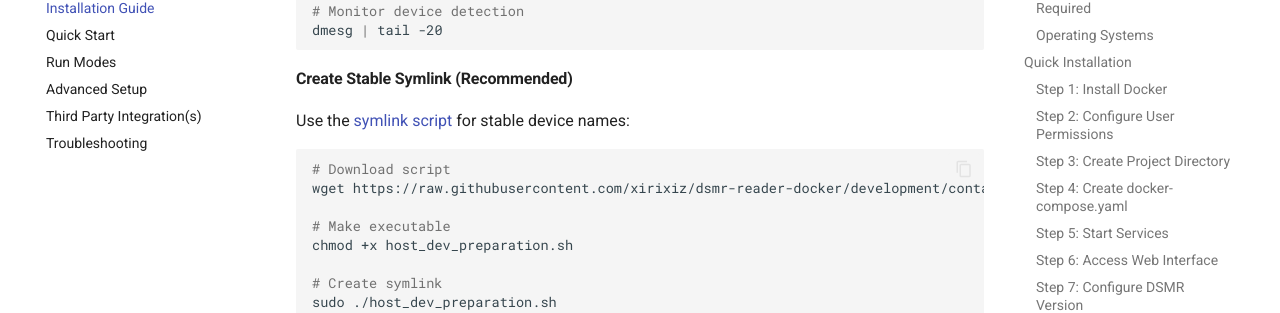
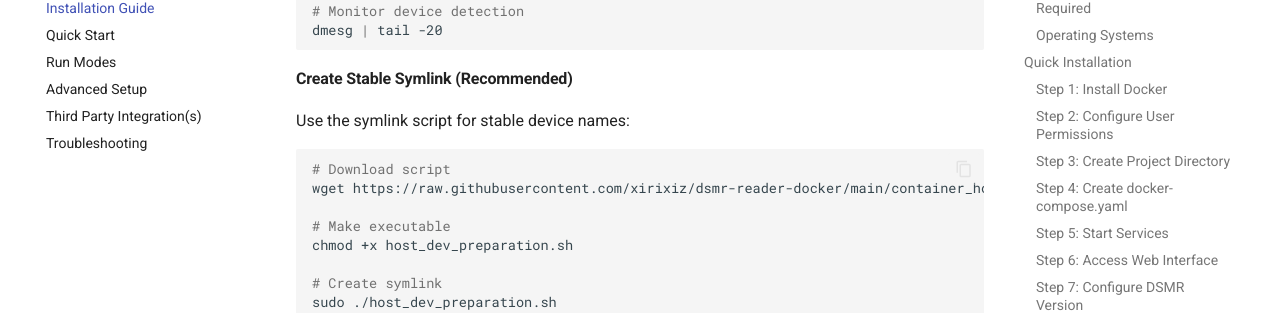
Before and after one commit to xirixiz/dsmr-reader-docker-docs, an MkDocs documentation site: the page built from docs/general/installation.md, in a window 1280 px wide and 900 px high, scrolled down 2920 px. Shown: the part 149-462 px from the top of the window. Built offline with MkDocs 1.6.1 and Material for MkDocs 9.7.7, drawn with Linux system fonts in a browser that asks for light colours; comment, search, counter and statistics services are not loaded; part of the change alters nothing that is shown.

Commit message:
update docs (still needs work)

````diff
--- a/docs/general/installation.md
+++ b/docs/general/installation.md
@@ -137,11 +137,11 @@ dmesg | tail -20
 
 #### Create Stable Symlink (Recommended)
 
-Use the [symlink script](../container_host_scripts/host_dev_setup.sh) for stable device names:
+Use the symlink script for stable device names:
 
 ```bash
 # Download script
-wget https://raw.githubusercontent.com/xirixiz/dsmr-reader-docker/development/container_host_scripts/host_dev_setup.sh
+wget https://raw.githubusercontent.com/xirixiz/dsmr-reader-docker/main/container_host_scripts/host_dev_setup.sh
 
 # Make executable
 chmod +x host_dev_preparation.sh
````
